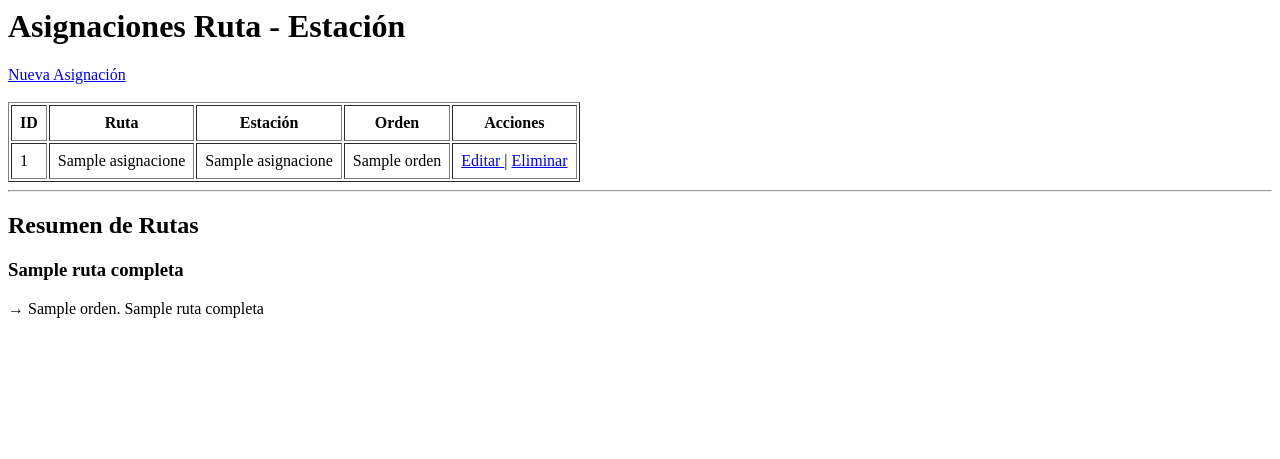
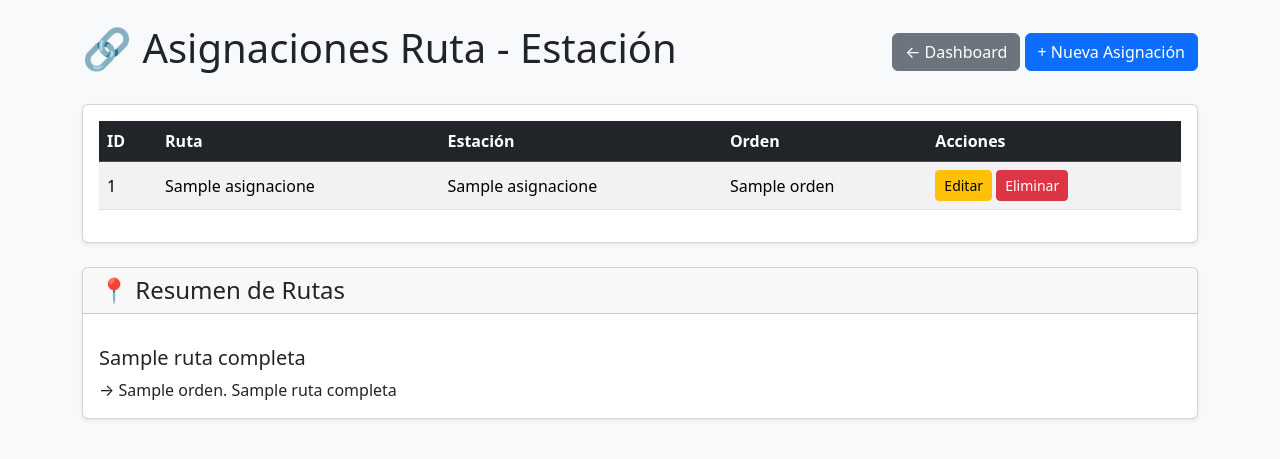
Before and after one commit to Josu-05/trolesmartV1, a CodeIgniter 4 app: the page made by app/Views/ruta_estacion/index.php in a window 1280 px wide. Shown: the top 459 px of the page. Run offline with PHP 8.4 and a stand-in for CodeIgniter, Linux system fonts and the light colour scheme; the template is opened without the code that fills it: most values are stand-ins (such as "Sample title", 1, 10 or a date in 2020); some libraries are stand-ins or nearby versions.

Commit message:
Refactor index.php to improve structure and styling

```diff
--- a/app/Views/ruta_estacion/index.php
+++ b/app/Views/ruta_estacion/index.php
@@ -1,28 +1,52 @@
+<!DOCTYPE html>
+<html lang="es">
+<head>
+    <meta charset="UTF-8">
+    <title>Asignaciones Ruta - Estación</title>
+
+    <link href="https://cdn.jsdelivr.net/npm/bootstrap@5.3.3/dist/css/bootstrap.min.css"
+          rel="stylesheet">
+</head>
+
+<body class="bg-light">
+
+<div class="container mt-4">
+
+    <div class="d-flex justify-content-between align-items-center mb-4">
+
+        <h1>🔗 Asignaciones Ruta - Estación</h1>
+
+        <div>
+            <a href="/" class="btn btn-secondary">
+                ← Dashboard
+            </a>
+
+            <a href="/ruta-estacion/create" class="btn btn-primary">
+                + Nueva Asignación
+            </a>
+        </div>
+
+    </div>
+
     <?php if(session()->getFlashdata('success')): ?>
-
-    <p style="color:green;">
+        <div class="alert alert-success">
             <?= session()->getFlashdata('success') ?>
-    </p>
-
+        </div>
     <?php endif; ?>
 
     <?php if(session()->getFlashdata('error')): ?>
-
-    <p style="color:red;">
+        <div class="alert alert-danger">
             <?= session()->getFlashdata('error') ?>
-    </p>
-
+        </div>
     <?php endif; ?>
 
-<h1>Asignaciones Ruta - Estación</h1>
+    <div class="card shadow-sm mb-4">
 
-<a href="/ruta-estacion/create">
-    Nueva Asignación
-</a>
+        <div class="card-body">
 
-<br><br>
+            <table class="table table-striped table-hover align-middle">
 
-<table border="1" cellpadding="8">
+                <thead class="table-dark">
 
                     <tr>
                         <th>ID</th>
@@ -31,6 +55,10 @@
                         <th>Orden</th>
                         <th>Acciones</th>
                     </tr>
+
+                </thead>
+
+                <tbody>
 
                 <?php foreach($asignaciones as $asignacion): ?>
 
@@ -46,17 +74,15 @@
 
                         <td>
 
-            <a href="/ruta-estacion/edit/<?= $asignacion['id'] ?>">
+                            <a href="/ruta-estacion/edit/<?= $asignacion['id'] ?>"
+                               class="btn btn-warning btn-sm">
                                 Editar
                             </a>
 
-            |
-
                             <a href="/ruta-estacion/delete/<?= $asignacion['id'] ?>"
+                               class="btn btn-danger btn-sm"
                                onclick="return confirm('¿Eliminar asignación?')">
-
                                 Eliminar
-
                             </a>
 
                         </td>
@@ -65,14 +91,23 @@
 
                 <?php endforeach; ?>
 
+                </tbody>
+
             </table>
 
-<hr>
+        </div>
 
-<h2>Resumen de Rutas</h2>
+    </div>
+
+    <div class="card shadow-sm">
+
+        <div class="card-header">
+            <h4 class="mb-0">📍 Resumen de Rutas</h4>
+        </div>
+
+        <div class="card-body">
 
             <?php
-
             $rutaActual = '';
 
             foreach($rutaCompleta as $parada):
@@ -80,20 +115,30 @@ foreach($rutaCompleta as $parada):
                 if($rutaActual != $parada['ruta_nombre']):
 
                     if($rutaActual != ''):
-            echo "<br><br>";
+                        echo '<hr>';
                     endif;
 
                     $rutaActual = $parada['ruta_nombre'];
-
             ?>
 
-<h3><?= $rutaActual ?></h3>
+                <h5 class="mt-3">
+                    <?= $rutaActual ?>
+                </h5>
 
             <?php endif; ?>
 
+                <div>
                     → <?= $parada['orden'] ?>.
                     <?= $parada['estacion_nombre'] ?>
-
-<br>
+                </div>
 
             <?php endforeach; ?>
+
+        </div>
+
+    </div>
+
+</div>
+
+</body>
+</html>
```
Lines whose indentation alone changed are shown as unchanged.
